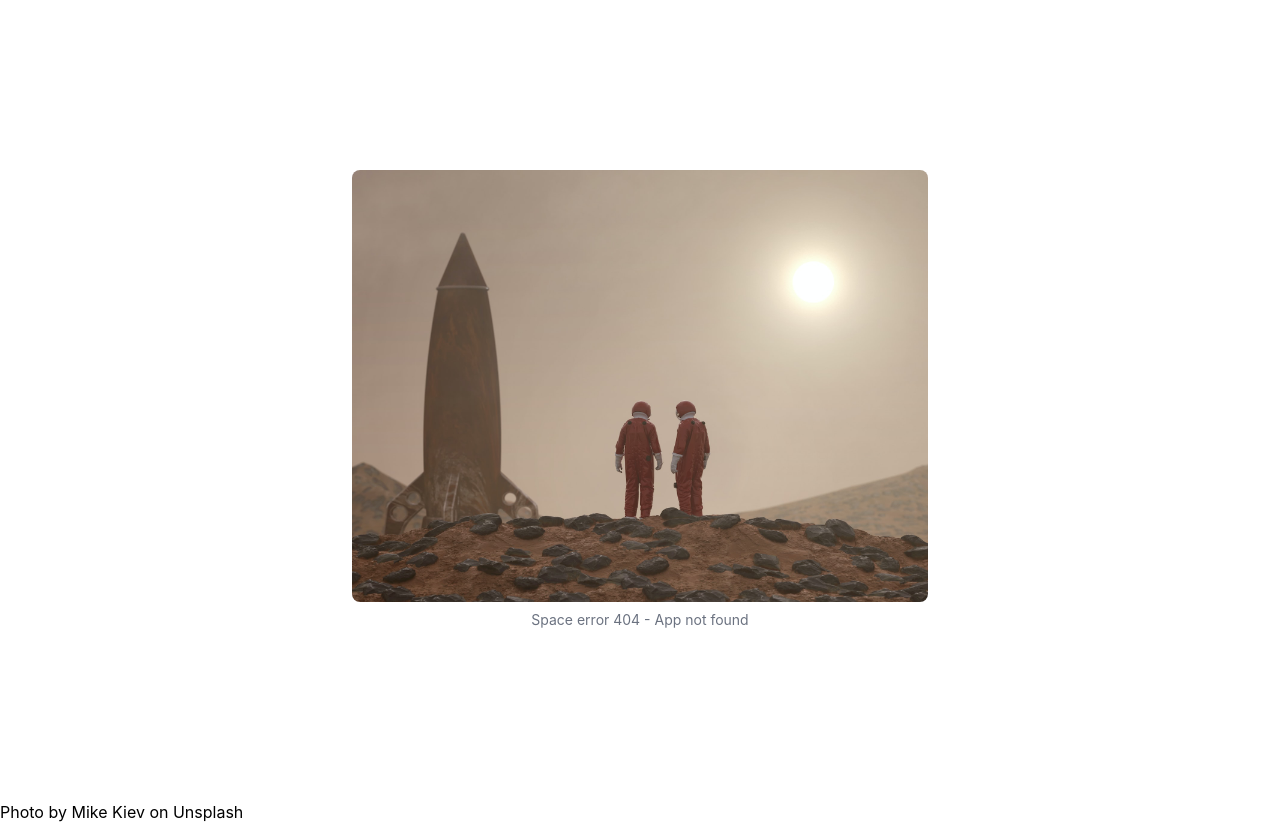
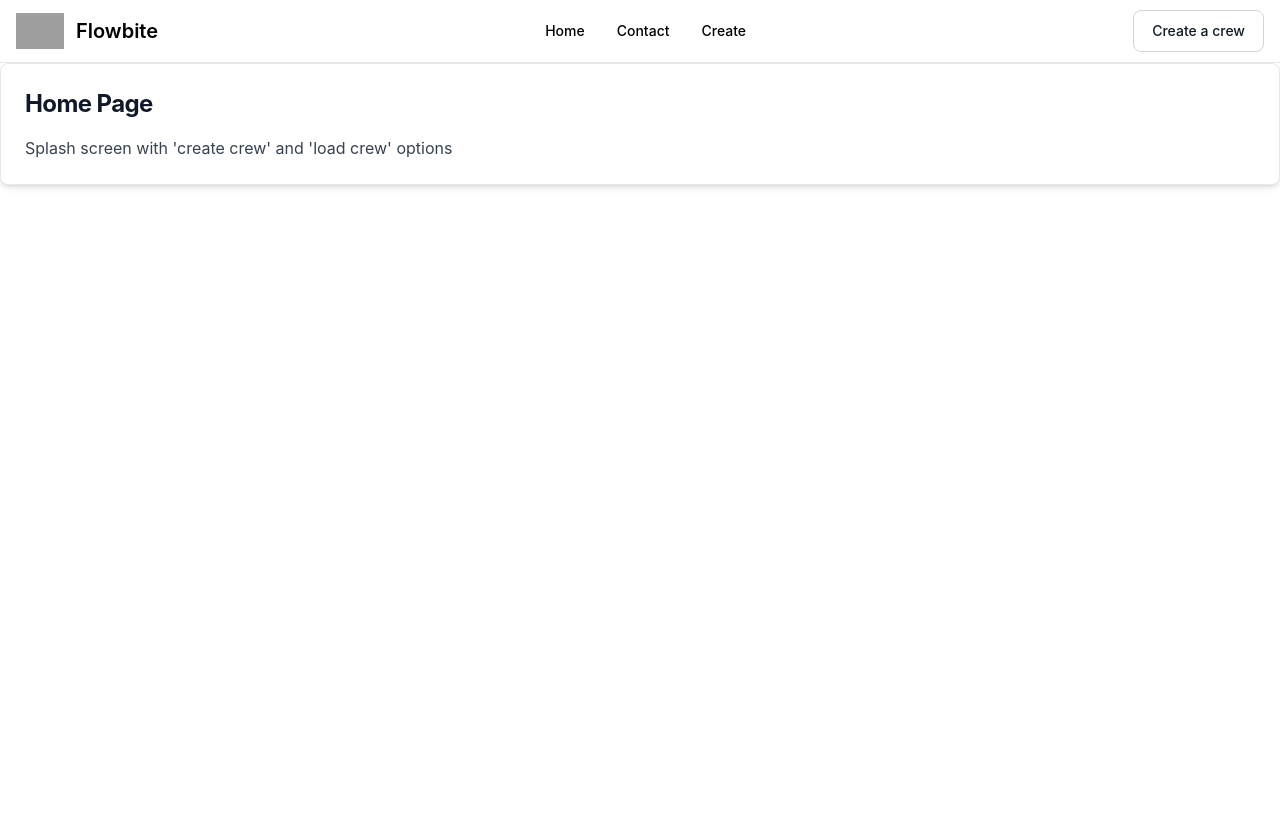
Before and after one commit to mark-truran/ravaged, a React (Create React App) app: page / in a window 1280 px wide. Before the commit this address had no page. After the commit the page ends 800 px from the top, so only its background shows below. Built offline with nearby package versions, Linux system fonts and the light colour scheme; grey boxes are pictures that could not be loaded.

Commit message:
Added react router

```diff
--- a/public/index.html
+++ b/public/index.html
@@ -30,13 +30,5 @@
     <noscript>You need to enable JavaScript to run this app.</noscript>
     <div id="root" class="mx-auto">
     </div>
-    <div class="h-screen flex items-center justify-center">
-      <figure class="max-w-xl">
-        <img class="max-w-full h-auto rounded-lg" src="%PUBLIC_URL%/rocketmen.jpg" alt="Two astronauts on a far away planet">
-        <figcaption class="mt-2 text-sm text-center text-gray-500 dark:text-gray-400">Space error 404 - App not found</figcaption>
-      </figure>
-    </div>
-    <p>Photo by <a href="https://unsplash.com/@mike_kiev?utm_source=unsplash&utm_medium=referral&utm_content=creditCopyText">Mike Kiev</a> on <a href="https://unsplash.com/photos/Opzk_hvwO9Q?utm_source=unsplash&utm_medium=referral&utm_content=creditCopyText">Unsplash</a>
-    </p>
   </body>
 </html>
--- a/src/App.tsx
+++ b/src/App.tsx
@@ -1,13 +1,99 @@
-import React from 'react';
-import { Alert } from 'flowbite-react'
-import './App.css';
+import { Routes, Route, Outlet, Link } from "react-router-dom";
+import { Navbar, Button, Card } from 'flowbite-react';
 
-function App() {
+export default function App() {
   return (
-    <div className="App">
+    <div>
+      <Routes>
+        <Route path="/" element={<Layout />}>
+          <Route index element={<Home />} />
+          <Route path="contact" element={<Contact />} />
+          <Route path="create" element={<Create />} />
+          <Route path="*" element={<Home />} />
+        </Route>
+      </Routes>
+    </div>
+  );
+}
+
+function Layout() {
+  return (
+    <div>
+      <Navbar
+        fluid={true}
+        rounded={true}
+      >
+        <Navbar.Brand href="https://flowbite.com/">
+          <img
+            src="https://flowbite.com/docs/images/logo.svg"
+            className="mr-3 h-6 sm:h-9"
+            alt="Flowbite Logo"
+          />
+          <span className="self-center whitespace-nowrap text-xl font-semibold dark:text-white">
+            Flowbite
+          </span>
+        </Navbar.Brand>
+        <div className="flex md:order-2">
+          <Button color="light">
+            Create a crew
+          </Button>
+          <Navbar.Toggle />
+        </div>
+        <Navbar.Collapse>
+          <Link to="/home">Home</Link>
+          <Link to="/contact">Contact</Link>
+          <Link to="/create">Create</Link>
+        </Navbar.Collapse>
+      </Navbar>
+      <hr />
+
+      <div className="container mx-auto">
+        <Outlet />
+      </div>
 
     </div>
   );
 }
 
-export default App;
+function Home() {
+  return (
+    <div>
+      <Card href="#">
+        <h5 className="text-2xl font-bold tracking-tight text-gray-900 dark:text-white">
+          Home Page
+        </h5>
+        <p className="font-normal text-gray-700 dark:text-gray-400">
+          Splash screen with 'create crew' and 'load crew' options
+        </p>
+      </Card>
+    </div>
+  );
+}
+
+function Contact() {
+  return (
+    <div>
+      <Card href="#">
+        <h5 className="text-2xl font-bold tracking-tight text-gray-900 dark:text-white">
+          Contact details
+        </h5>
+        <p className="font-normal text-gray-700 dark:text-gray-400">
+          Email details and github link
+        </p>
+      </Card>
+    </div>
+  );
+}
+
+function Create() {
+  return (
+    <Card href="#">
+        <h5 className="text-2xl font-bold tracking-tight text-gray-900 dark:text-white">
+          Create a crew
+        </h5>
+        <p className="font-normal text-gray-700 dark:text-gray-400">
+          The start of the crew creation wizard
+        </p>
+      </Card>
+  );
+}
--- a/src/index.tsx
+++ b/src/index.tsx
@@ -1,20 +1,16 @@
 import React from 'react';
 import ReactDOM from 'react-dom/client';
+import { BrowserRouter } from "react-router-dom";
+
 import './index.css';
 import App from './App';
-import reportWebVitals from './reportWebVitals';
+
 import 'flowbite';
 
-const root = ReactDOM.createRoot(
-  document.getElementById('root') as HTMLElement
-);
-root.render(
+ReactDOM.createRoot(document.getElementById("root") as HTMLElement).render(
   <React.StrictMode>
-    <App />
+    <BrowserRouter>
+      <App />
+    </BrowserRouter>
   </React.StrictMode>
 );
-
-// If you want to start measuring performance in your app, pass a function
-// to log results (for example: reportWebVitals(console.log))
-// or send to an analytics endpoint. Learn more: https://bit.ly/CRA-vitals
-reportWebVitals();
```
